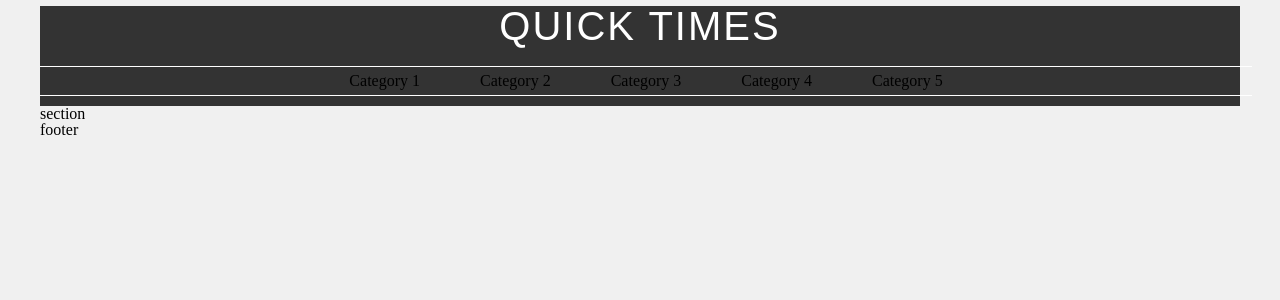
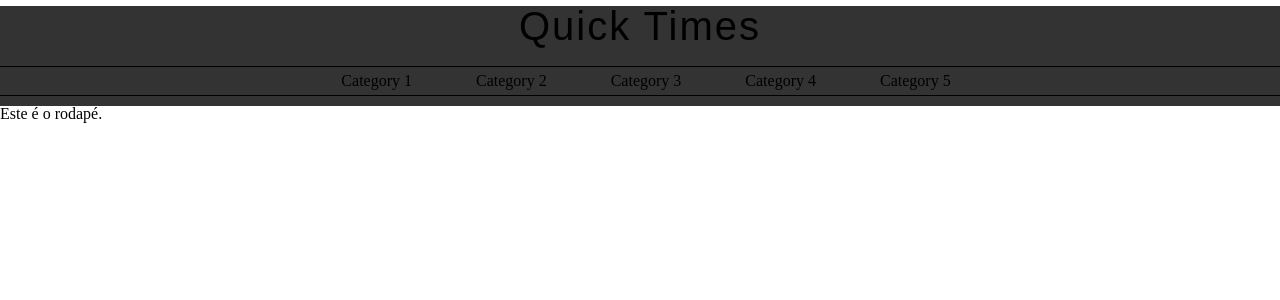
Before and after one commit to gabrielssouza23/quick-news, a React (Vite) app: page / in a window 1280 px wide. Shown: the top 300 px of the page. Built offline with nearby package versions, Linux system fonts and the light colour scheme; a web font is replaced by a local one.

Commit message:
Core and Layout Component

```diff
--- a/package.json
+++ b/package.json
@@ -11,7 +11,8 @@
   },
   "dependencies": {
     "react": "^18.3.1",
-    "react-dom": "^18.3.1"
+    "react-dom": "^18.3.1",
+    "react-router-dom": "^6.24.0"
   },
   "devDependencies": {
     "@types/react": "^18.3.3",
--- a/src/App.jsx
+++ b/src/App.jsx
@@ -1,19 +1,13 @@
-import { useState } from 'react'
-import reactLogo from './assets/react.svg'
-import viteLogo from '/vite.svg'
-import Header from './components/header/Header.jsx'
-import './app.css'
+// src/App.jsx
+import React from 'react';
+import Core from './components/core/Core';
 
-function App() {
-  const [count, setCount] = useState(0)
+const App = () => {
+  return (
+    <div className="app">
+      <Core />
+    </div>
+  );
+};
 
-  return (
-    <div className='app'>
-      <Header />
-     <div>section</div>
-     <div>footer</div>
-    </div>
-  )
-}
-
-export default App
+export default App;
--- a/src/app.css
+++ /dev/null
@@ -1,18 +0,0 @@
-html,
-body {
-  margin: 0;
-  padding: 0;
-  height: 100%;
-
-}
-
-body {
-  display: flex;
-  justify-content: center;
-  background-color: #f0f0f0;
-}
-
-.app {
-  width: 100vw;
-  max-width: 1200px;
-}
--- /dev/null
+++ b/src/components/Footer/Footer.jsx
@@ -0,0 +1,11 @@
+import React from 'react';
+
+const Footer = () => {
+  return (
+    <footer>
+      <p>Este é o rodapé.</p>
+    </footer>
+  );
+};
+
+export default Footer;
--- a/src/components/categories/categories.css
+++ b/src/components/categories/categories.css
@@ -6,7 +6,7 @@
     align-items: center;
     margin-top: 20px;
     gap: 5%;
-    border-top: 1px solid white;
-    border-bottom: 1px solid white;
+    border-top: 1px solid black;
+    border-bottom: 1px solid black;
     padding: 6px;
 }
--- /dev/null
+++ b/src/components/core/Core.jsx
@@ -0,0 +1,16 @@
+// src/components/Core.jsx
+import React from 'react';
+import Layout from './Layout';
+import MainContainer from './MainContainer';
+
+const Core = () => {
+  return (
+    <Layout>
+      <MainContainer>
+        {/* Aqui você pode adicionar outros componentes ou conteúdo */}
+      </MainContainer>
+    </Layout>
+  );
+};
+
+export default Core;
--- /dev/null
+++ b/src/components/core/Layout.jsx
@@ -0,0 +1,16 @@
+import Header from "../header/Header";
+import Footer from "../Footer/Footer";
+
+const Layout = ({/* children */ }) => {
+  return (
+    <div>
+      <Header />
+      <main>
+        {/* {children} */}
+      </main>
+      <Footer />
+    </div>
+  );
+};
+
+export default Layout;
--- /dev/null
+++ b/src/components/core/MainContainer.jsx
@@ -0,0 +1,12 @@
+// src/components/MainContainer.jsx
+import React from 'react';
+
+const MainContainer = ({/* children */ }) => {
+  return (
+    <div className="main-container">
+      {/* {children} */}
+    </div>
+  );
+};
+
+export default MainContainer;
--- a/src/components/header/header.css
+++ b/src/components/header/header.css
@@ -12,10 +12,9 @@ header {
 .title h1 {
   font-family: 'Chomsky', sans-serif;
   font-size: 2.5rem;
-  color: #fff;
+  /* color: #fff; */
   margin: 6px;
   padding: 0;
   text-align: center;
-  text-transform: uppercase;
   letter-spacing: 2px;
 }
```
Also changed, not shown: src/Router.jsx (added, +16 -0 lines), src/pages/Home.jsx (added, +12 -0 lines), src/pages/index.js (added, +9 -0 lines), 1 other file (tests, documents, lock files or other folders).
